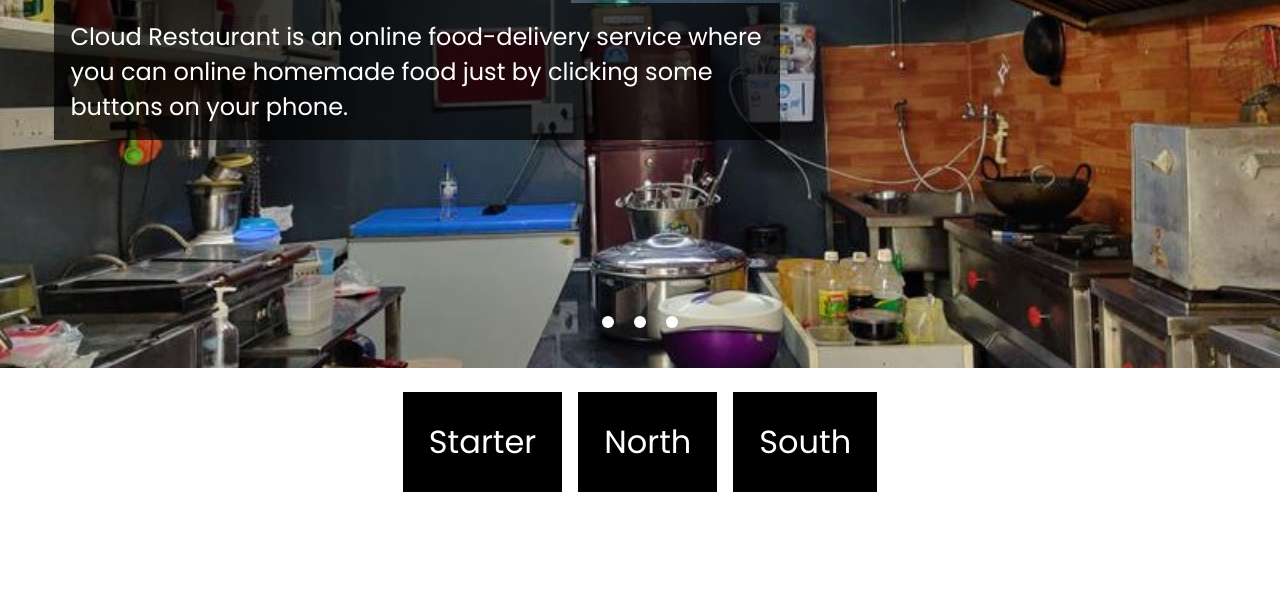
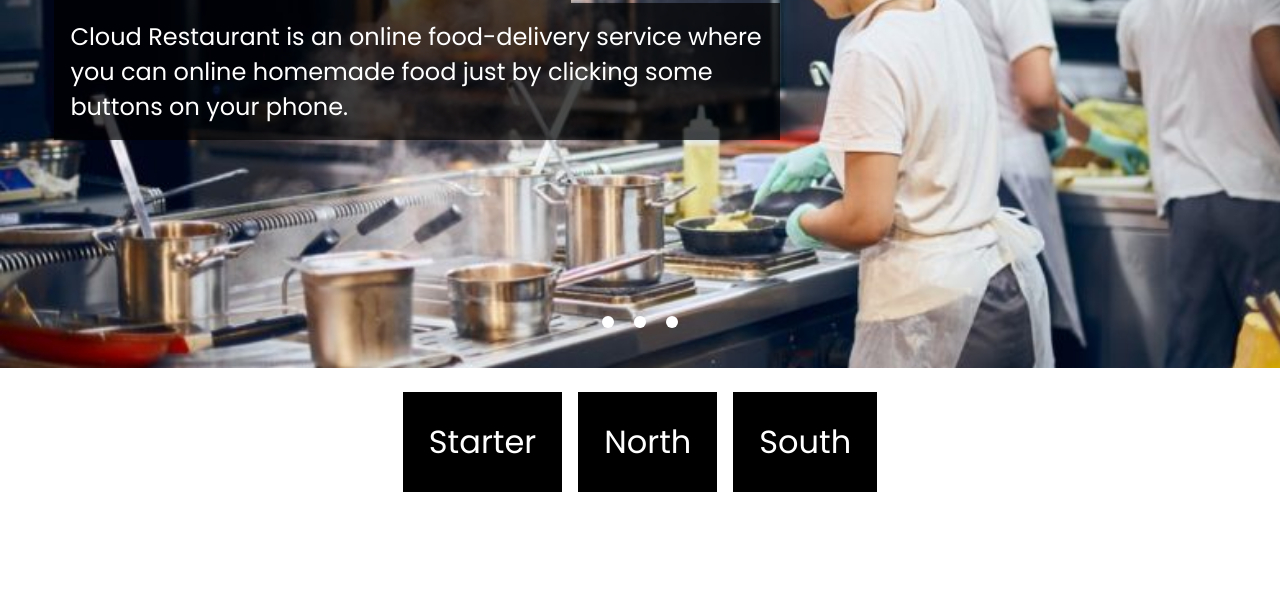
Before and after one commit to karantak/CloudRestaurant, a plain HTML site: page index.html in a window 1280 px wide. Shown: the part 202-800 px from the top of the page. Drawn offline with nearby package versions, Linux system fonts and the light colour scheme; no server answers.

Commit message:
Changes in images in index.html

```diff
--- a/css/Home.css
+++ b/css/Home.css
@@ -61,6 +61,7 @@
   height: 500px;
   overflow: hidden;
   background-size: cover !important;
+  background-repeat: no-repeat;
 }
 .img-slider .slide .info {
   padding: 1rem;
--- a/index.html
+++ b/index.html
@@ -60,7 +60,7 @@
             </p>
           </div>
         </div>
-        <div class="slide" style="background: url('images/2.jpg')">
+        <div class="slide" style="background: url('images/4.jpg')">
           <div class="info">
             <h2>Cloud Restaurant</h2>
             <p>
```
Also changed, not shown: restaurant-api-main/schema/models.js (+0 -7 lines), images/4.jpg (added).
